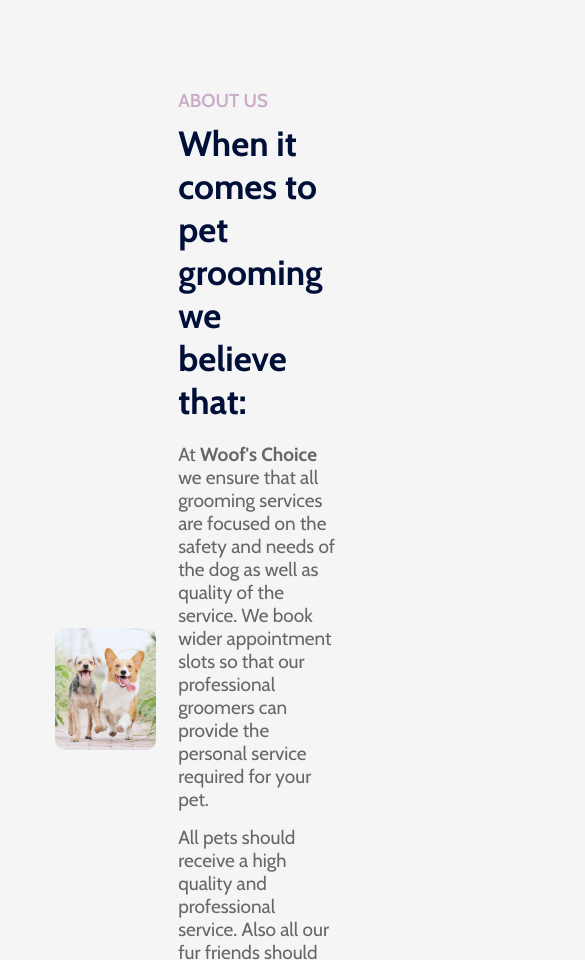
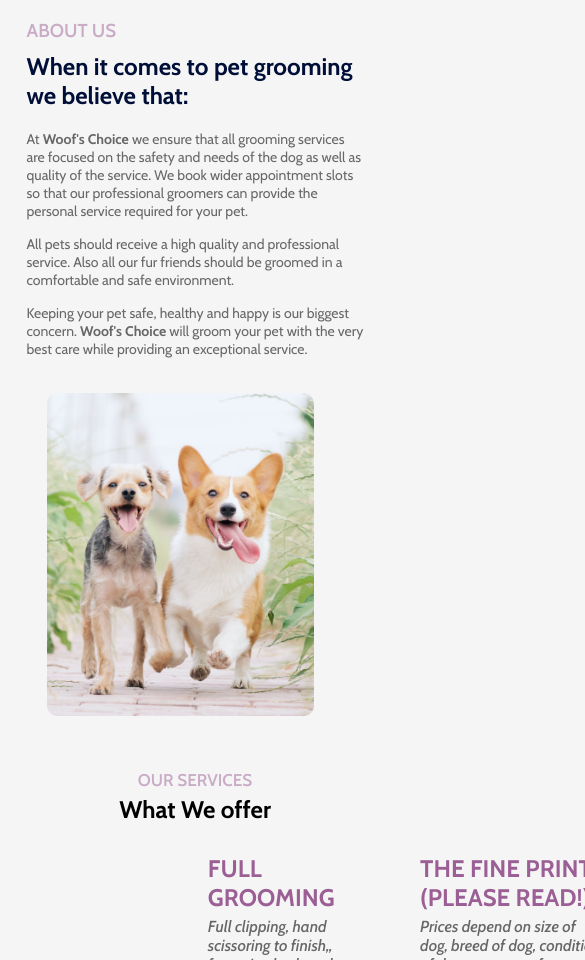
Before and after one commit to ellenjung24/Woof-s-Choice, a React (Vite) app: page / in a window 390 px wide. Shown: the part 1040-2000 px from the top of the page, 585 px wide, since content can reach past the window. Built offline with nearby package versions, Linux system fonts and the light colour scheme; a web font is replaced by a local one.

Commit message:
working on the media query for the price section

```diff
--- a/src/Components/About/About.scss
+++ b/src/Components/About/About.scss
@@ -43,3 +43,28 @@
 .name_emp {
     font-weight: 1000;
 }
+
+@media (max-width: 800px) {
+    .about {
+        flex-direction: column;
+        margin: 30px auto;
+
+        h2 {
+            font-size: 24px;
+        }
+
+        p {
+            font-size: 14px;
+        }
+    }
+
+    .about-left {
+        flex-basis: 100%;
+        margin: 20px;
+        order: 2;
+    }
+
+    .about-right {
+        flex-basis: 100%;
+    }
+}
--- a/src/Components/Services/Services.scss
+++ b/src/Components/Services/Services.scss
@@ -100,3 +100,24 @@
 .book-online {
     margin-bottom: 100px;
 }
+
+@media (max-width: 850px) {
+    // .services {
+    //     flex-direction: column;
+    //     margin: 30px auto;
+    // }
+
+    // .service {
+    //     flex-basis: 100%;
+    //     margin: 20px;
+
+    //     & > img {
+    //         width: 350px;
+    //         height: 350px;
+    //     }
+    // }
+
+    .services {
+        display: none;
+    }
+}
--- a/src/Components/Title/Title.scss
+++ b/src/Components/Title/Title.scss
@@ -13,3 +13,13 @@
         text-transform: none;
     }
 }
+
+@media (max-width: 800px) {
+    .title {
+        margin: 30px 0;
+
+        h2 {
+            font-size: 24px;
+        }
+    }
+}
--- a/src/index.css
+++ b/src/index.css
@@ -33,3 +33,10 @@ a {
     border: 0;
     outline: 0;
 }
+
+@media (max-width: 800px) {
+    .container {
+        padding-left: 2%;
+        padding-right: 2%;
+    }
+}
```
